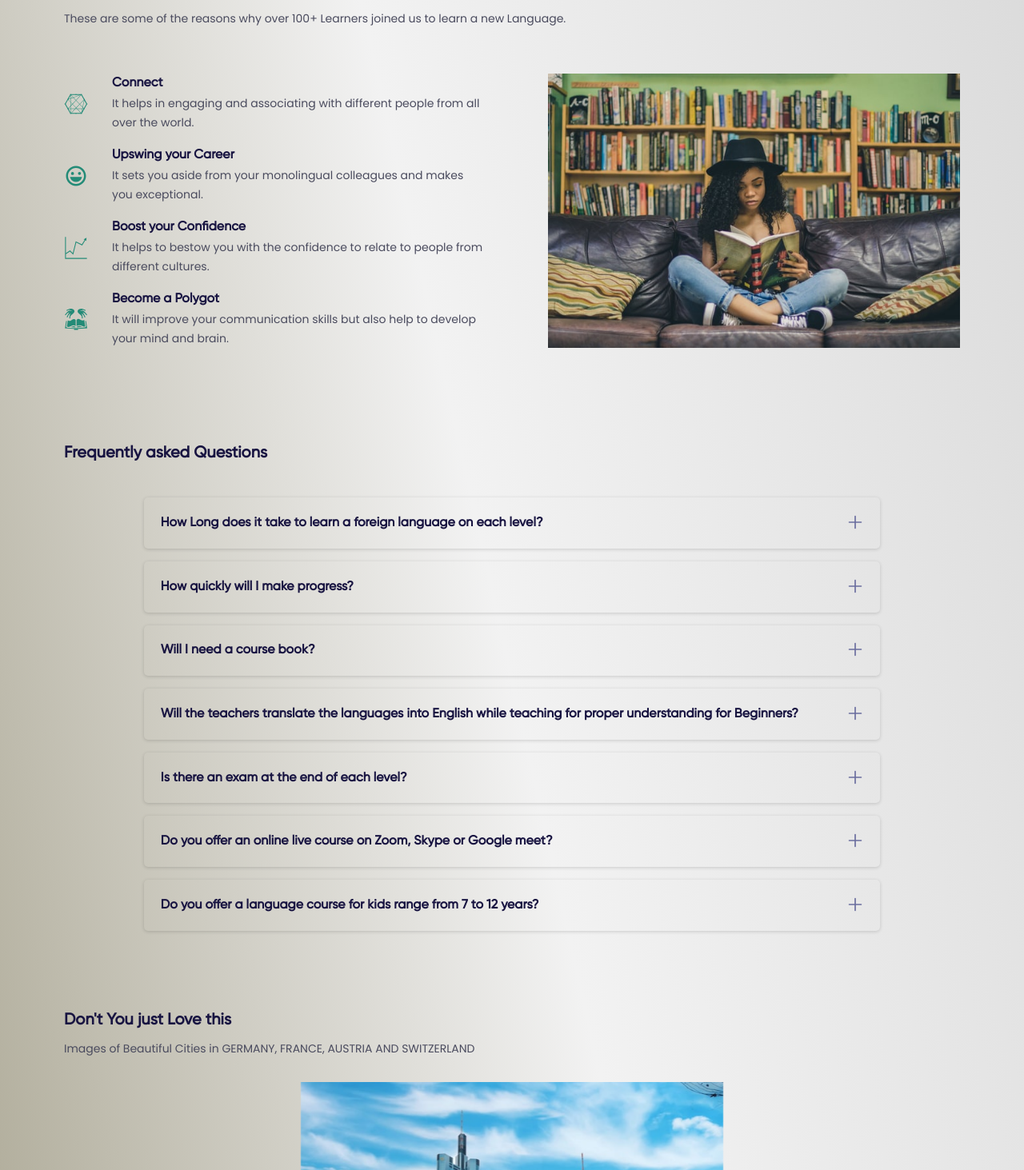
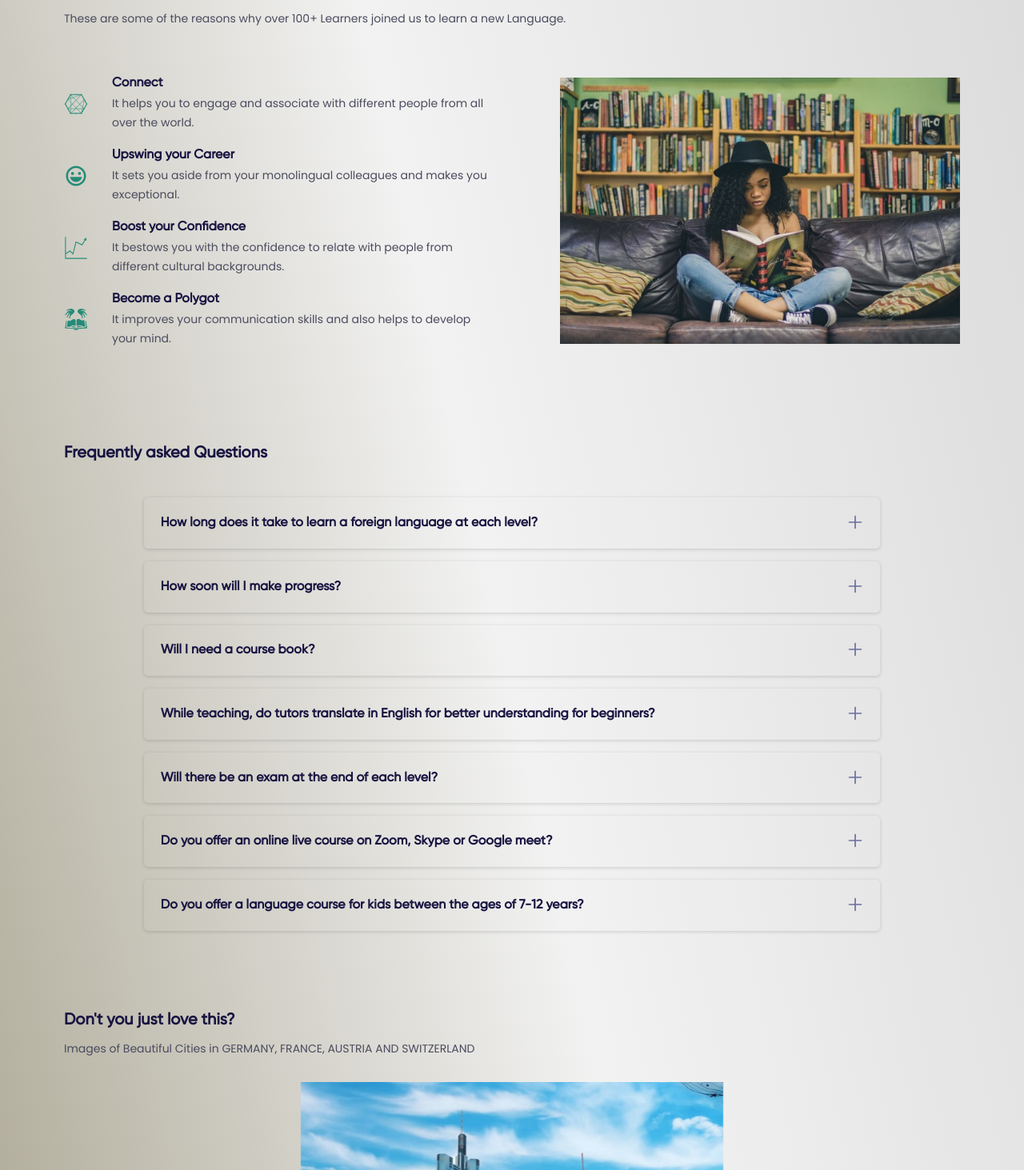
Before and after one commit to OfficialJhimmy/Dash-Language-Place, a React (Create React App) app: page / in a window 1280 px wide. Shown: the part 4727-6190 px from the top of the page at 80% size. Built offline with nearby package versions, Linux system fonts and the light colour scheme.

Commit message:
added new content

```diff
--- a/src/components/Footer/index.jsx
+++ b/src/components/Footer/index.jsx
@@ -28,7 +28,7 @@ function Footer() {
         </div>
         <div className="footer__information">
           <div className="keep-talking">
-            <h3>Let's Keep on talking</h3>
+            <h3>We are accessible</h3>
             <address>No 27, Iyun Road Stadium Hotel, Surulere Lagos.</address>
             <p>
               <a href="mailto:Dashlanguageschool@gmail.com">
--- a/src/components/Grids/ReasonsGrid.jsx
+++ b/src/components/Grids/ReasonsGrid.jsx
@@ -32,7 +32,7 @@ function ReasonsGrid() {
               <div className="reasons-why__content">
                 <h3>Connect</h3>
                 <p>
-                  It helps in engaging and associating with different people
+                  It helps you to engage and associate with different people
                   from all over the world.
                 </p>
               </div>
@@ -58,8 +58,8 @@ function ReasonsGrid() {
               <div className="reasons-why__content">
                 <h3>Boost your Confidence</h3>
                 <p>
-                  It helps to bestow you with the confidence to relate to people
-                  from different cultures.
+                  It bestows you with the confidence to relate with people from
+                  different cultural backgrounds.
                 </p>
               </div>
             </div>
@@ -71,8 +71,8 @@ function ReasonsGrid() {
               <div className="reasons-why__content">
                 <h3>Become a Polygot</h3>
                 <p>
-                  It will improve your communication skills but also help to
-                  develop your mind and brain.
+                  It improves your communication skills and also helps to
+                  develop your mind.
                 </p>
               </div>
             </div>
--- a/src/components/Navigation/index.css
+++ b/src/components/Navigation/index.css
@@ -259,7 +259,7 @@ a:hover {
   }
 
   .nav-header {
-    height: 60px;
+    height: 65px;
   }
 
   .hamburger-wrapper {
--- a/src/components/ServicesDetails/Admission.jsx
+++ b/src/components/ServicesDetails/Admission.jsx
@@ -18,7 +18,7 @@ function Admission() {
       <section>
         <ServicesInfo
           heading="Sit back and relax while we help you out with your Admission Processing"
-          servicesabout="Do you intend to apply for Bachelor's degree, masters,  doctorate or a language course in German and French-speaking countries, DASH LANGUAGE SCHOOL will guide and process your all necessary document. We will help you to apply for any university and get your admission with ease. Your success is our priority."
+          servicesabout="Do you intend to apply for Bachelor's degree, masters,  doctorate or a language course in German and French-speaking countries, DASH LANGUAGE SCHOOL will guide and process your all necessary document. We will help you apply to any university of your choice and get your admission with ease. Your success is our priority."
         />
         <Form
           heading="Talk to us about this, and Book a slot now"
--- a/src/components/ServicesDetails/ExamPreparation.jsx
+++ b/src/components/ServicesDetails/ExamPreparation.jsx
@@ -16,7 +16,7 @@ function ExamPreparation() {
       <section>
         <ServicesInfo
           heading="Let's give you that confidence needed to pass your German and French Language Exams with ease"
-          servicesabout="We prepare and guide our students at various International GOETHE ZERTIFIKAT AND DELF-DALF examinations on each level. The success of our students is paramount to us, that is why our well informed and trained teachers prepared and guide you diligently for the examinations."
+          servicesabout="We prepare and guide our students at various International GOETHE ZERTIFIKAT AND DELF-DALF examinations on each level. The success of our students is paramount to us, that  is why our well-informed and trained tutors prepare and guide you diligently for the examinations."
         />
         <Form
           heading="Talk to us about this, and Book a slot now"
--- a/src/components/ServicesDetails/WorknTraining.jsx
+++ b/src/components/ServicesDetails/WorknTraining.jsx
@@ -16,7 +16,7 @@ function WorknTraining() {
       <section>
         <ServicesInfo
           heading="Thinking about moving to Europe for work or Vocational Training?"
-          servicesabout="Let talk about some information you need to know about Vocational training in any German-speaking country.
+          servicesabout="Let's talk about some handy information about Vocational training in any German-speaking country.
           "
         />
         <AddedInfoTraining />
--- a/src/components/Slide-Show/SlideShow.jsx
+++ b/src/components/Slide-Show/SlideShow.jsx
@@ -56,7 +56,7 @@ function SlideShow() {
 
   return (
     <div className="slider__wrapper">
-      <h2 className="heading-primary">Don't You just Love this</h2>
+      <h2 className="heading-primary">Don't you just love this?</h2>
       <p>
         Images of Beautiful Cities in GERMANY, FRANCE, AUSTRIA AND SWITZERLAND{" "}
       </p>
--- a/src/data/QuestionData.jsx
+++ b/src/data/QuestionData.jsx
@@ -1,13 +1,13 @@
 const questions = [
   {
     id: 1,
-    title: "How Long does it take to learn a foreign language on each level?",
+    title: "How long does it take to learn a foreign language at each level?",
     description:
       "For each level of acquiring any foreign language, we suggest 60hours of intensive work spread over 2 to 3months for each level. It depends, it could be shorter or longer. Depending on the determination and time given for the course but by the end of 2 to 3months no matter how slow or fast the person learn he/she should have control of the language at each level.",
   },
   {
     id: 2,
-    title: "How quickly will I make progress?",
+    title: "How soon will I make progress?",
     description:
       "The courses are organized ensuring progression in line with the common European framework gearing toward completing each level in the frame of 2 to 3months. We understand that everyone learns at a different tempo, hence we offer several other opportunities to comprehend e.g Conversation classes and private classes.",
   },
@@ -20,25 +20,26 @@ const questions = [
   {
     id: 4,
     title:
-      "Will the teachers translate the languages into English while teaching for proper understanding for Beginners?",
+      "While teaching, do tutors translate in English for better understanding for beginners?",
     description:
       "Our well trained and experienced teachers will maximise your exposure to the target language during lessons. They will always use English for beginners for proper understanding and fast assimilation in encouraging the students.",
   },
   {
     id: 5,
-    title: "Is there an exam at the end of each level?",
+    title: "Will there be an exam at the end of each level?",
     description:
-      "Yes, DASH will organise standard exams in completion of each level and prepare our students for Goethe Zertifikat and Delf Dalf international exams.  The Certificate will be issued after the completion of the course by DASH LANGUAGE SCHOOL.",
+      "Yes, DASH will organise standard exams At the completion of each level and prepare our students for Goethe Zertifikat and Delf Dalf international exams. The Certificate will be issued after the completion of the course by DASH LANGUAGE SCHOOL.",
   },
   {
     id: 6,
     title: "Do you offer an online live course on Zoom, Skype or Google meet?",
     description:
-      "Yes, we offer a range of options for our students that could not appear for the classes onsite (physical class) due to some reasons. We make use of Zoom, Skype and google meet for our online courses and necessary materials will be provided before the course commence.",
+      "Yes, we offer a range of options for our students that won't be able to meet up for the classes onsite before the course commences. We make use of Zoom, Skype and google meet for our online courses and necessary materials will be provided before the course commence.",
   },
   {
     id: 7,
-    title: "Do you offer a language course for kids range from 7 to 12 years? ",
+    title:
+      "Do you offer a language course for kids between the ages of 7-12 years? ",
     description:
       "Our service gets across all ages both for physical and online classes.",
   },
--- a/src/data/TestimonialData.jsx
+++ b/src/data/TestimonialData.jsx
@@ -36,7 +36,7 @@ export const TestimonialData = [
   {
     fullName: "Racheal",
     review:
-      "At Dash Language School learning German and French is fun. It is a great experience for me and I am pleased. However German and French are difficult, But DASH makes it easy for me through their extraordinary teaching skill like:- listening to the text, working in groups, reading out dialogue, writing a letter, speaking to one another, and doing vocabulary tests. These aspects has helped me improve my language skills. A big thanks to their professional teacher for a job well done. You learn best and covienently at Dash Language School.",
+      "At DASH, learning is fun. Their extraordinary teaching skills such as group works, dialogues,  listening, vocabulary tests, letter writing helps to improve one's Learning. These aspects has helped me improve my learning skills. Big ups to DASH. You learn best and covienently at Dash Language School.",
     img: racheal,
   },
 ];
--- a/src/pages/Courses/index.jsx
+++ b/src/pages/Courses/index.jsx
@@ -10,7 +10,7 @@ function Courses() {
   return (
     <>
       <ServicesdetailsBanner
-        heading="Hi, seems like we've got your attention! We've got amazing and comprehensive courses waiting for you"
+        heading="Hi! Seems we've got your attention. We've got amazing and comprehensive courses awaiting you"
         image={English}
       />
 
```
